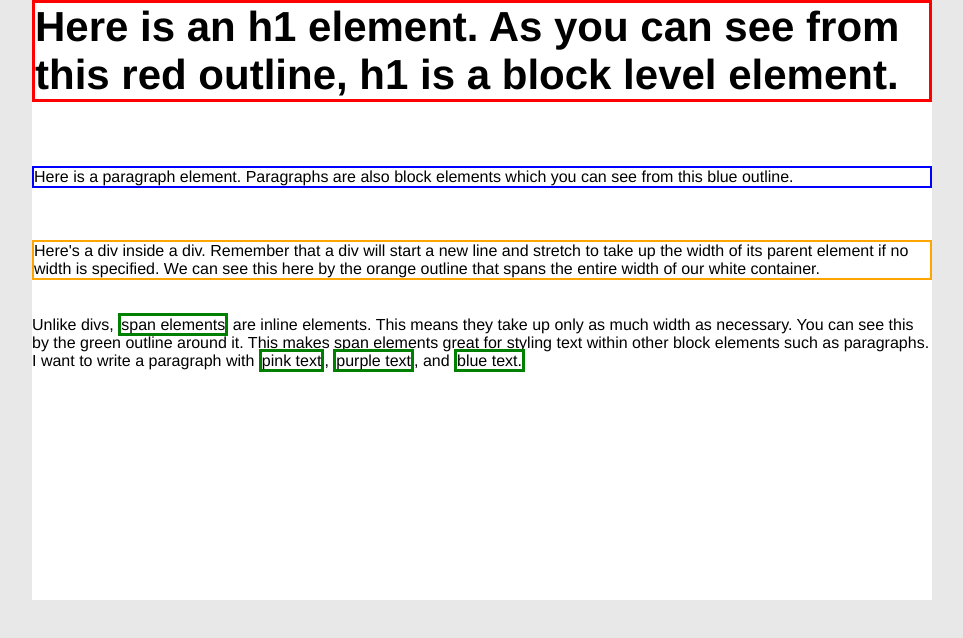
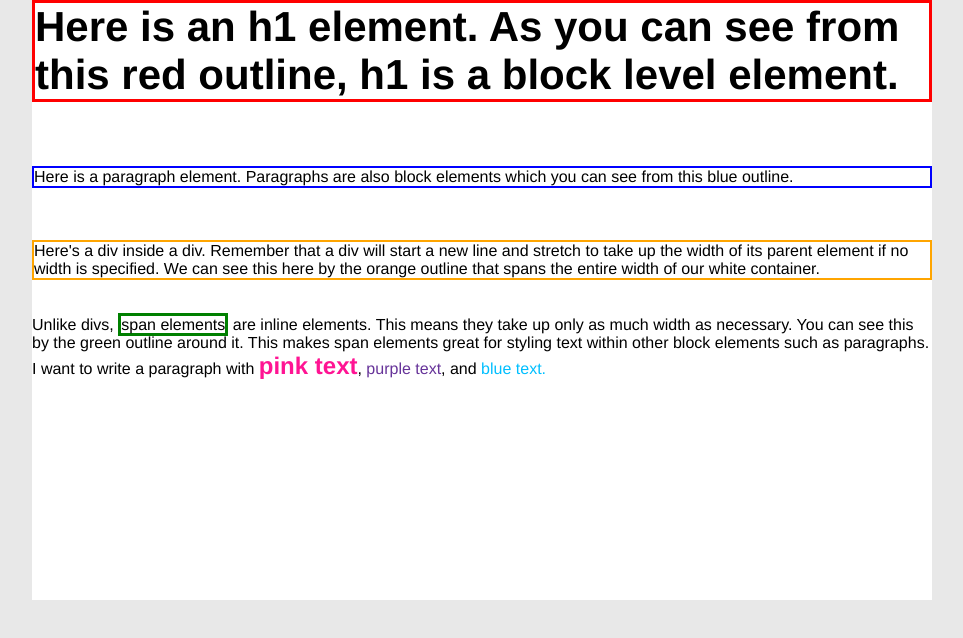
Before and after one commit to rlieberman/CG214-2017, a plain HTML site: page Week07-BoxModel/example-1-blockinline/index.html in a window 1280 px wide. Shown: the whole page, without its empty margins (158-1121 px from the left). Drawn offline with Linux system fonts and the light colour scheme.

Commit message:
Update style.css

```diff
--- a/Week07-BoxModel/example-1-blockinline/css/style.css
+++ b/Week07-BoxModel/example-1-blockinline/css/style.css
@@ -40,3 +40,21 @@ p {
 span {
 	border: 3px solid green;
 }
+
+/*styling other spans using classes .pinktext, .purpletext, .bluetext*/
+.pinktext {
+    color: deeppink;
+    font-size: 24px;
+    font-weight: bold;
+    border: none;
+}
+
+.purpletext {
+    color: rebeccapurple;
+    border: none;
+}
+
+.bluetext {
+    color: deepskyblue;
+    border: none;
+}
```
